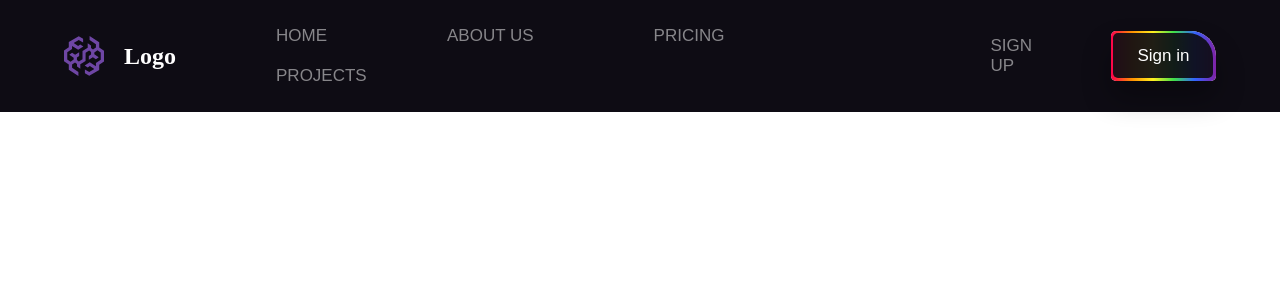
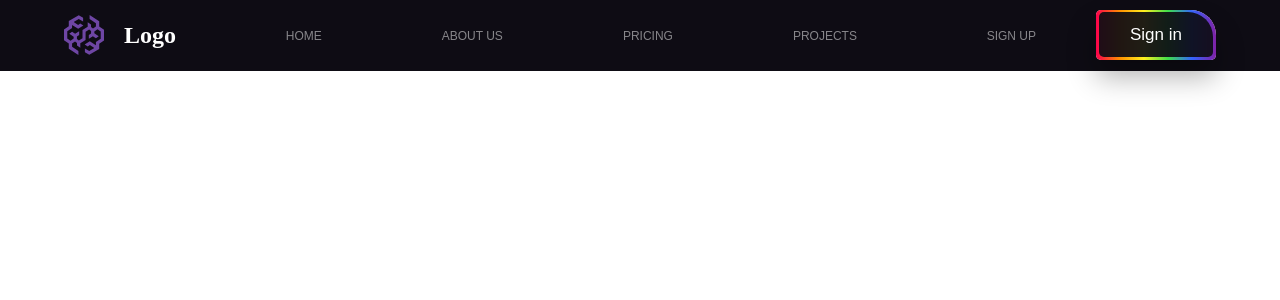
Before and after one commit to HONGKAI123/Navbar, a React (Create React App) app: page / in a window 1280 px wide. Shown: the top 300 px of the page. Built offline with nearby package versions, Linux system fonts and the light colour scheme.

Commit message:
fix issue of  dropdown disappear beofre navigate on it

```diff
--- a/src/components/DropdownMenu/DropdownMenu.css
+++ b/src/components/DropdownMenu/DropdownMenu.css
@@ -50,6 +50,13 @@
 }
 @media (max-width: 1268px) {
   .dropdown-container {
-    display: none;
+    /* display: none; */
+    left: 40%;
   }
 }
+@media (max-width: 1381px) {
+  .dropdown-container {
+    /* display: none; */
+    transform: translateX(50%);
+  }
+}
--- a/src/components/DropdownMenu/DropdownMenu.tsx
+++ b/src/components/DropdownMenu/DropdownMenu.tsx
@@ -1,4 +1,3 @@
-import React from "react";
 import "./DropdownMenu.css";
 interface DropDownMenuProps {
   dropdownItems?: string[];
--- a/src/components/NavbarItem/NavbarItem.css
+++ b/src/components/NavbarItem/NavbarItem.css
@@ -46,3 +46,14 @@
 .navbar-linkitems .navbar-link:hover:after {
   width: 100%;
 }
+
+@media (max-width: 1381px) {
+  .navbar-linkitems .navbar-link {
+    font-size: 0.75rem;
+  }
+}
+@media (max-width: 1268px) {
+  .navbar-linkitems {
+    display: block;
+  }
+}
--- a/src/components/NavbarItem/NavbarItem.tsx
+++ b/src/components/NavbarItem/NavbarItem.tsx
@@ -17,13 +17,12 @@ function NavbarItem({ link, label, dropDownitems }: NavbarItemProps) {
   };
   return (
     <>
-      <li className="navbar-linkitems">
-        <a
-          href={link}
-          className="navbar-link"
-          onMouseOver={dropDownHandler}
-          onMouseLeave={hideDropDownHandler}
-        >
+      <li
+        className="navbar-linkitems"
+        onMouseOver={dropDownHandler}
+        onMouseLeave={hideDropDownHandler}
+      >
+        <a href={link} className="navbar-link">
           {label}
         </a>
         <DropdownMenu
--- a/src/index.css
+++ b/src/index.css
@@ -1,5 +1,7 @@
 body {
   margin: 0;
+  font-size: 2vw;
+  font-size: min(2vw, 16px);
 }
 
 code {
```
